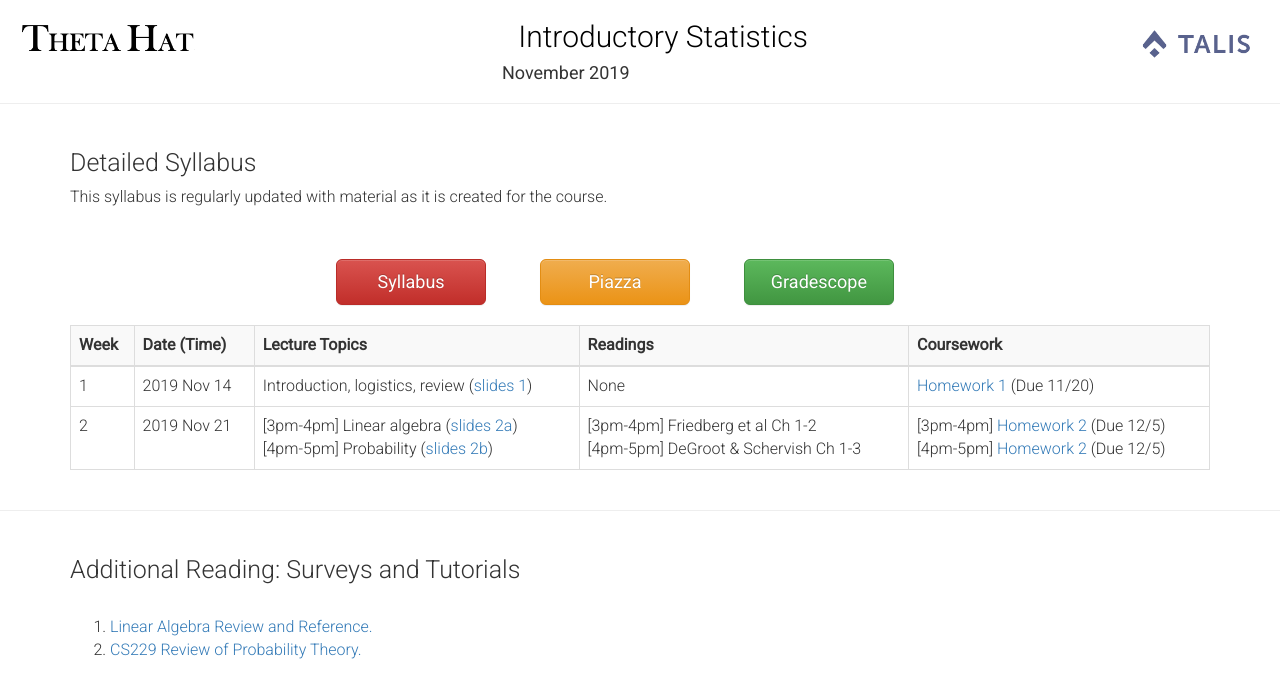
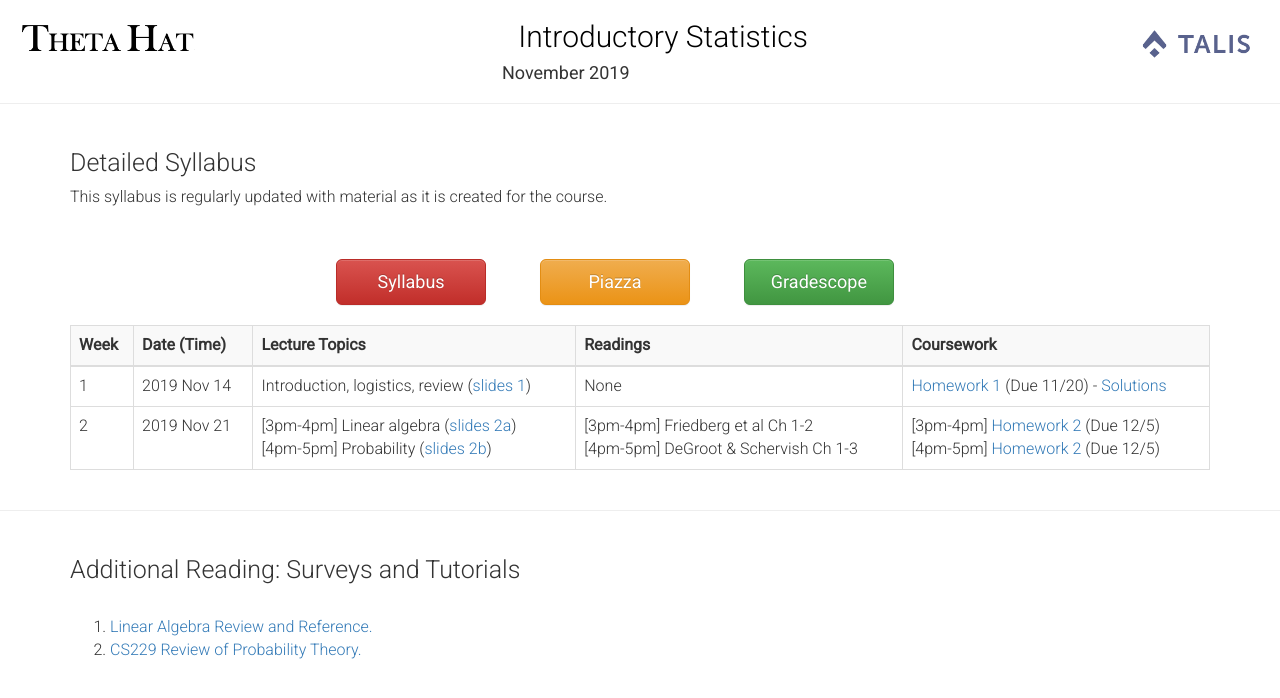
Before and after one commit to talisstats/talisstats.github.io, a Jekyll site: the page syllabus.html, which Jekyll copies as it is, in a window 1280 px wide. Shown: the top 698 px of the page. Built offline with Jekyll 4.4.1, drawn with Linux system fonts in a browser that asks for light colours; nearby versions of some CDN libraries.

Commit message:
Adds HW1 solutions

```diff
--- a/syllabus.html
+++ b/syllabus.html
@@ -78,7 +78,7 @@
     <td>
       None
     </td>
-    <td><a href="assets/hw/hw1.pdf">Homework 1</a> (Due 11/20)</td>
+    <td><a href="assets/hw/hw1.pdf">Homework 1</a> (Due 11/20) - <a href="assets/hw/hw1_soln.pdf">Solutions</a></td>
   </tr>
 
   <tr>
```
Also changed, not shown: 4 other files.
